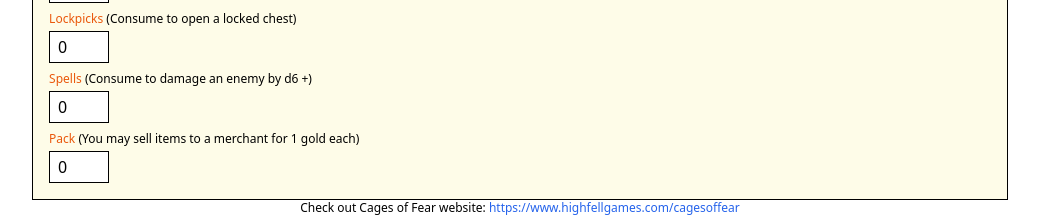
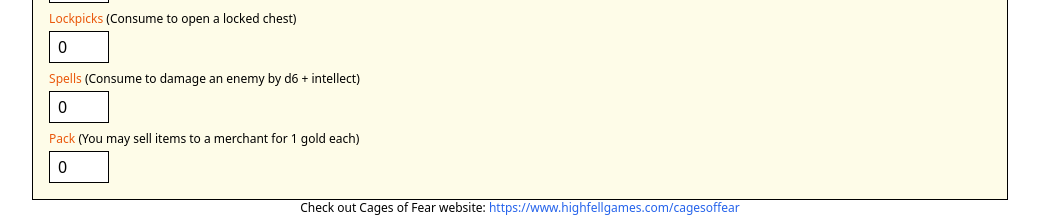
Before and after one commit to Case09/cages-of-fear-char-sheet, a SvelteKit app: page / in a window 1280 px wide. Shown: the part 572-789 px from the top of the page, without its empty margins (120-1159 px from the left). Built offline with nearby package versions, Linux system fonts and the light colour scheme.

Commit message:
Typo fix

```diff
--- a/src/routes/+page.svelte
+++ b/src/routes/+page.svelte
@@ -188,7 +188,7 @@
         <input class="h-8 w-[60px] border border-black p-2" type="number" min="0" max="6" bind:value={lockpicks} name="lockpicks">
       </label>
       <label for="class" class="flex flex-col justify-center">
-        <span class="text-xs pb-1 text-orange-600">Spells <span class="text-black">(Consume to damage an enemy by d6 +)</span></span>
+        <span class="text-xs pb-1 text-orange-600">Spells <span class="text-black">(Consume to damage an enemy by d6 + intellect)</span></span>
         <input class="h-8 w-[60px] border border-black p-2" type="number" min="0" max="6" bind:value={spells} name="spells">
       </label>
       <label for="class" class="flex flex-col justify-center">
```
